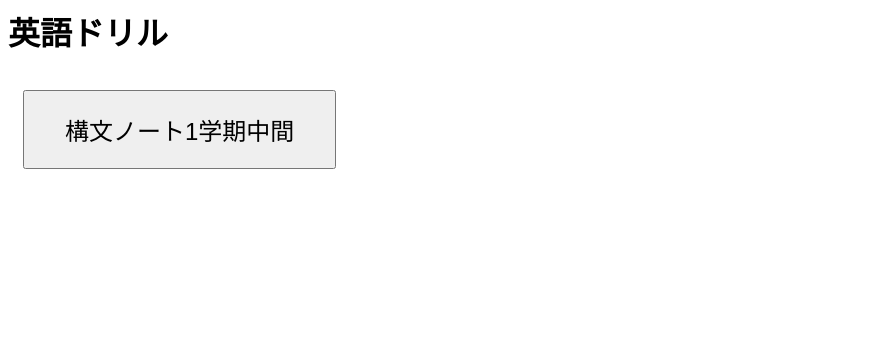
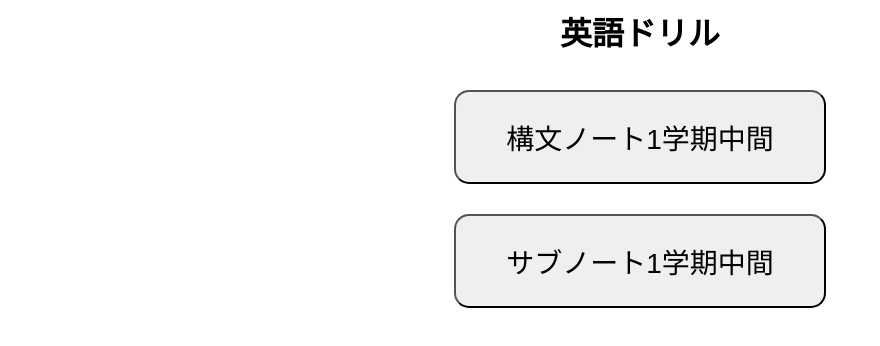
Before and after one commit to tmiyauchi44-max/english_drills, a plain HTML site: page index.html in a window 1280 px wide. Shown: the whole page, without its empty margins (0-880 px from the left). Drawn offline with Linux system fonts and the light colour scheme.

Commit message:
Update index.html

```diff
--- a/index.html
+++ b/index.html
@@ -1,7 +1,29 @@
-<h1>英語ドリル</h1>
+<h1 style="text-align:center;">英語ドリル</h1>
+
+<div style="text-align:center;">
 
 <a href="grammar/構文ノート1学期中間.html">
-<button style="font-size:24px; padding:20px 40px; margin:15px;">
+<button style="
+font-size:28px;
+padding:25px 50px;
+margin:15px;
+border-radius:15px;
+">
 構文ノート1学期中間
 </button>
 </a>
+
+<br>
+
+<a href="vocaburary/サブノート1学期中間.html">
+<button style="
+font-size:28px;
+padding:25px 50px;
+margin:15px;
+border-radius:15px;
+">
+サブノート1学期中間
+</button>
+</a>
+
+</div>
```
